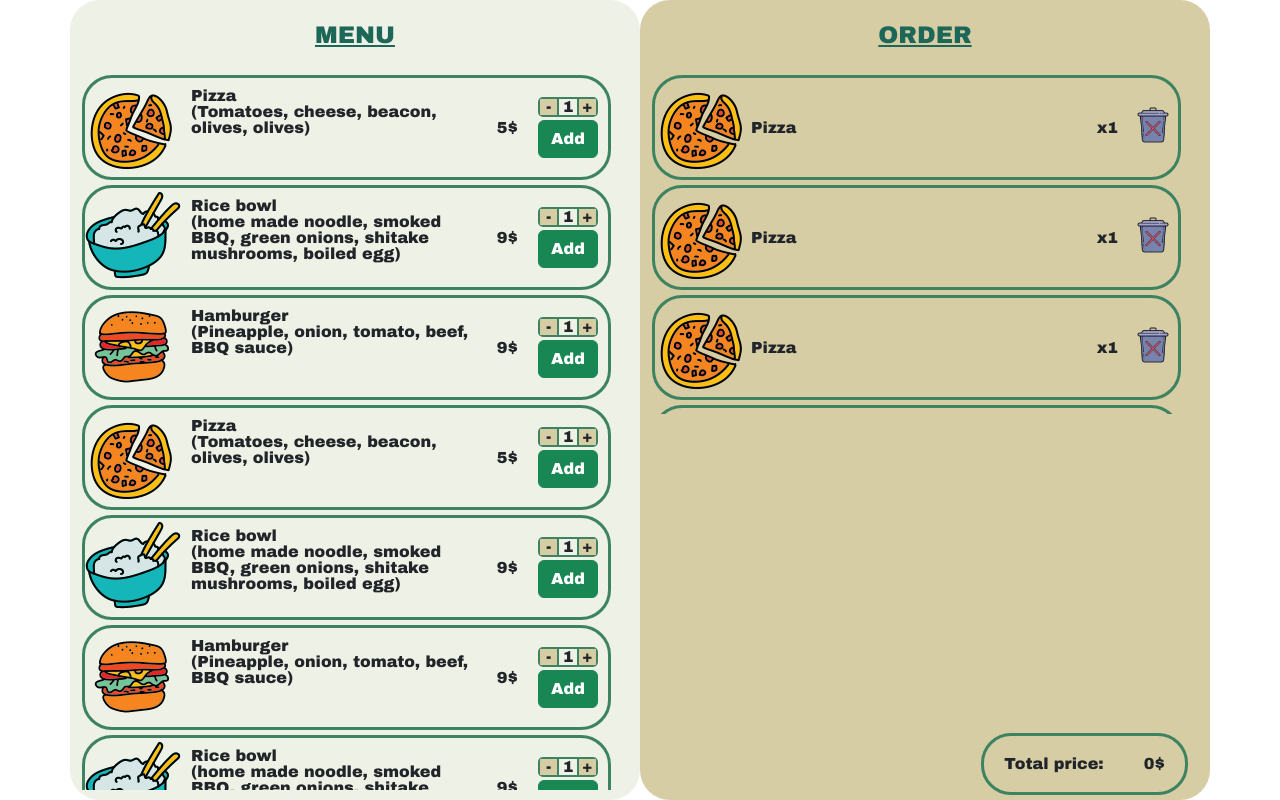
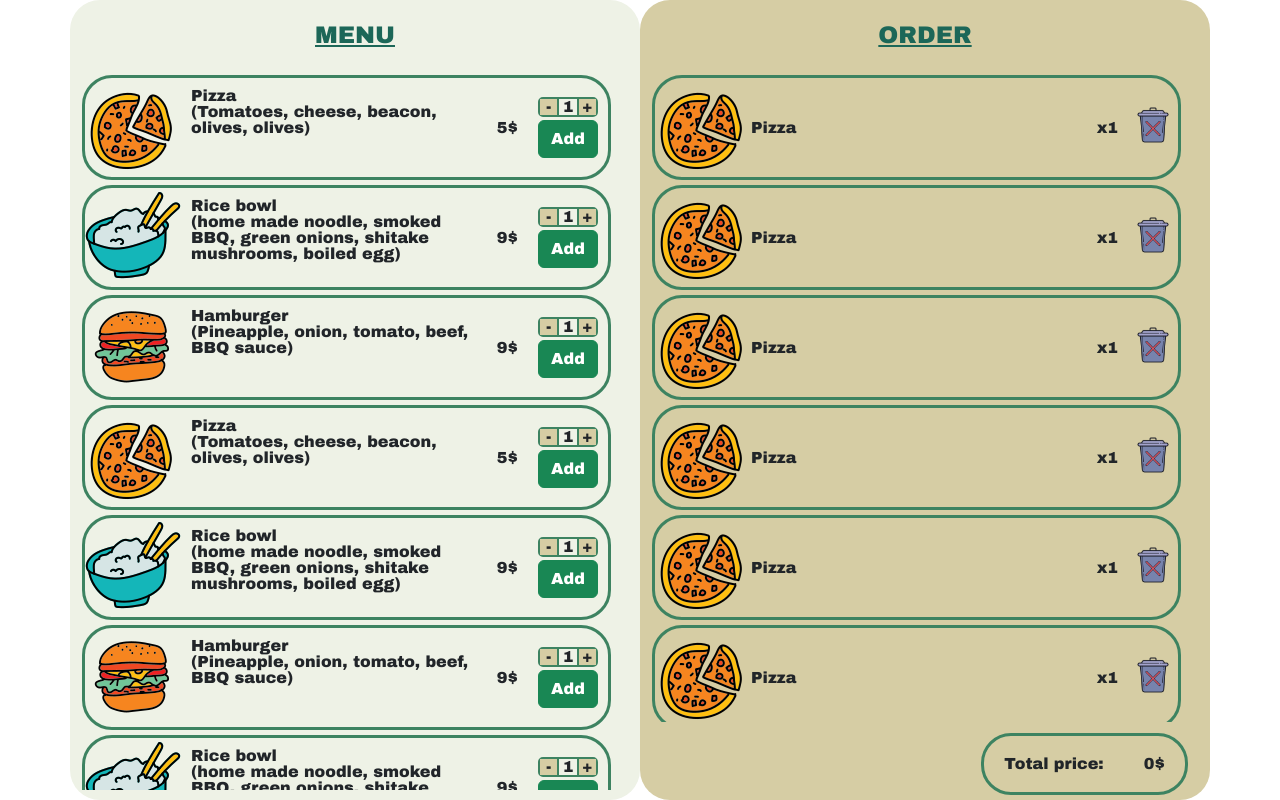
Before and after one commit to ViktorKinzerskyi/menu, an Angular app: page / in a window 1280 px wide. Built offline with nearby package versions, Linux system fonts and the light colour scheme.

Commit message:
fix scroll height for order side

```diff
--- a/src/app/app.component.html
+++ b/src/app/app.component.html
@@ -3,7 +3,7 @@
   <div class="row">
 
     <!-- left column MENU   -->
-    <div class="col-xl-6 col-md-12 col-sm-12 menu-wrap menu ">
+    <div class="col-xl-6 col-md-12 col-sm-12 menu-wrap menu">
       <div class="menu-header">
         <h2 class="text-center text-uppercase text-decoration-underline">Menu</h2>
       </div>
@@ -363,7 +363,7 @@
     </div>
 
     <!-- right column ORDER  -->
-    <div class="col-xl-6 col-md-12 col-sm-12 menu-wrap order " >
+    <div class="col-xl-6 col-md-12 col-sm-12 menu-wrap order" >
 
 <!--      order header-->
       <div class="order-header">
--- a/src/styles.css
+++ b/src/styles.css
@@ -3,7 +3,6 @@
 @import 'reset-css';
 
 * {
-  /*font-size: 100%;*/
   font-family: 'Arial Black';
 }
 
@@ -24,22 +23,21 @@ h2 {
 .menu-wrap {
   height: 100vh;
 }
+
 .menu {
   background-color: #EEF2E6;
   position: relative;
   display: flex;
   flex-direction: column;
-  /*justify-content: space-between;*/
   border-radius: 30px;
   padding-bottom: 10px;
 }
+
 .menu-body {
-  flex: 1;
-  /*max-height: 443px;*/
   overflow-y: scroll;
   padding-right: 17px;
-  /*border: 1px solid black;*/
 }
+
 .menu-header {
   margin: 3px;
 }
@@ -76,8 +74,6 @@ h2 {
 
 .menu-item-add {
 }
-
-
 
 .menu-item-quantity {
   display: flex;
@@ -136,16 +132,14 @@ h2 {
 
 .order-body {
   flex: 1;
-  max-height: 344px;
   overflow-y: auto;
   padding-right: 17px;
+  margin-bottom: 10px;
 }
-
 
 .order-body-item-name {
   flex: 1;
   align-self: center;
-
 }
 
 .order-body-item-remove {
@@ -159,8 +153,6 @@ h2 {
   position: absolute;
   bottom: 5px;
   right: 22px;
-  /*align-self: flex-end;*/
-  /*margin: 5px;*/
   display: flex;
   border: 3px solid #3D8361;
   border-radius: 30px;
```
